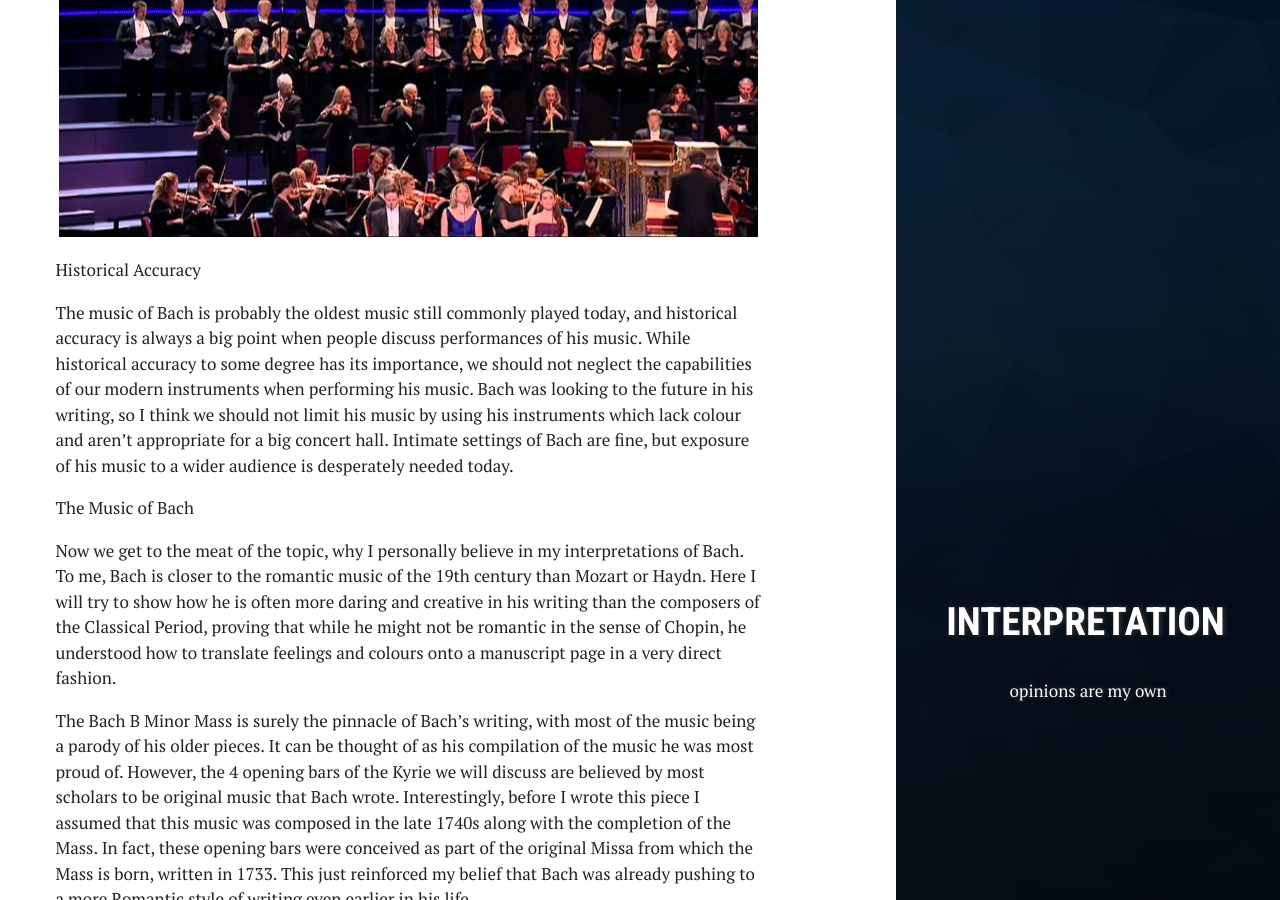
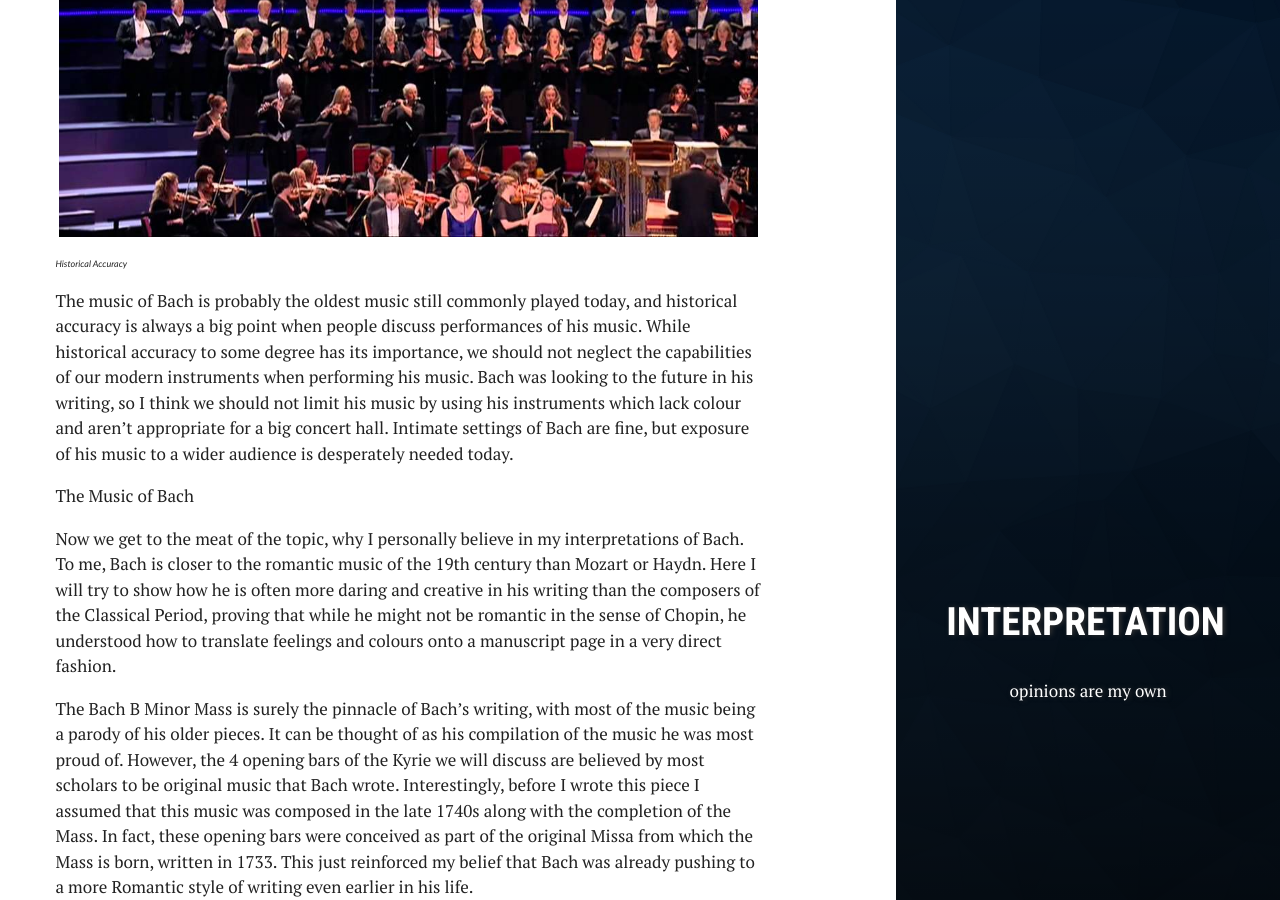
Before and after one commit to moke8198/moke8198.github.io, a Jekyll site: the page built from _posts/2017-08-06-The-Romantic-Music-of-Bach.md, in a window 1280 px wide and 900 px high, scrolled down 810 px. Built offline with Jekyll 4.4.1, drawn with Linux system fonts in a browser that asks for light colours.

Commit message:
Update 2017-08-06-The-Romantic-Music-of-Bach.md

```diff
--- a/_posts/2017-08-06-The-Romantic-Music-of-Bach.md
+++ b/_posts/2017-08-06-The-Romantic-Music-of-Bach.md
@@ -18,7 +18,7 @@ Why is it then that so many performances of Bach are lacklustre, sometimes even
 
 <img src="https://moke8198.github.io/assets/images/performancemass.jpg" alt="">
 
-Historical Accuracy
+<div class="captions">Historical Accuracy</div>
 
 The music of Bach is probably the oldest music still commonly played today, and historical accuracy is always a big point when people discuss performances of his music. While historical accuracy to some degree has its importance, we should not neglect the capabilities of our modern instruments when performing his music. Bach was looking to the future in his writing, so I think we should not limit his music by using his instruments which lack colour and aren’t appropriate for a big concert hall. Intimate settings of Bach are fine, but exposure of his music to a wider audience is desperately needed today.
 
```
